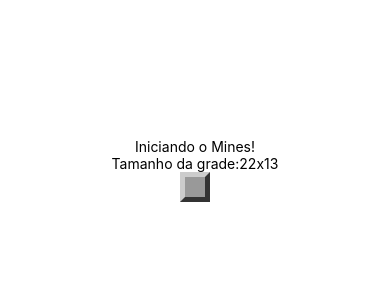
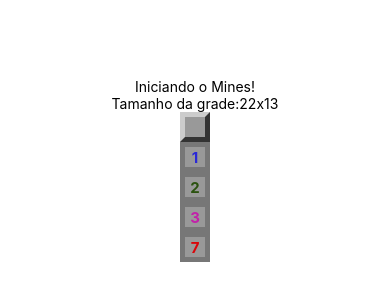
Before and after one commit to LuizLangkammer/React-Native-Learning, a React Native app in the folder mines/: screen / in a window 390 px wide. Shown: the part 252-552 px from the top of the page. Built offline with nearby package versions, Linux system fonts and the light colour scheme.

Commit message:
mines: opened and near props of field

```diff
--- a/mines/App.js
+++ b/mines/App.js
@@ -11,6 +11,10 @@
       <Text >Tamanho da grade:
         {params.getRowsAmount()}x{params.getColumnsAmount()}</Text>
         <Field/>
+        <Field opened nearMines={1}/>
+        <Field opened nearMines={2}/>
+        <Field opened nearMines={3}/>
+        <Field opened nearMines={7}/>
     </View>
   );
 }
--- a/mines/src/components/Field.js
+++ b/mines/src/components/Field.js
@@ -1,18 +1,35 @@
 import React from 'react';
-import { View, StyleSheet } from 'react-native';
+import { View, StyleSheet, Text } from 'react-native';
 import params from '../params';
 
 
 export default (props) => {
 
+    const { mined, opened, nearMines } = props;
+
     const fieldStyles = [styles.field];
-    //outros estilos ficarão aqui
+    if(opened) fieldStyles.push(styles.opened);
     if (fieldStyles.length === 1) fieldStyles.push(styles.regular);
 
+    let color = null;
+    if(nearMines > 0){
+        if(nearMines == 1) color = '#2A28D7';
+        if(nearMines == 2) color = '#2B520F';
+        if(nearMines == 1) color = '#2A28D7';
+        if(nearMines > 2 && nearMines < 6) color = '#C221A9';
+        if(nearMines >= 6) color = '#D9060A';
+
+    }
 
     return (
         <View style={fieldStyles}>
-
+            {!mined && opened && nearMines > 0 ?
+                <Text
+                    style={[styles.label, {color: color}]}
+                >
+                    {nearMines}</Text>
+                :false
+            }
         </View>
     )
 
@@ -32,5 +49,15 @@
         borderTopColor: "#CCC",
         borderRightColor: "#333",
         borderBottomColor: "#333",
+    },
+    opened: {
+        backgroundColor: "#999",
+        borderColor: "#777",
+        alignItems: 'center',
+        justifyContent: 'center'
+    },
+    label: {
+        fontWeight: 'bold',
+        fontSize: params.fontSize
     }
 })
```
